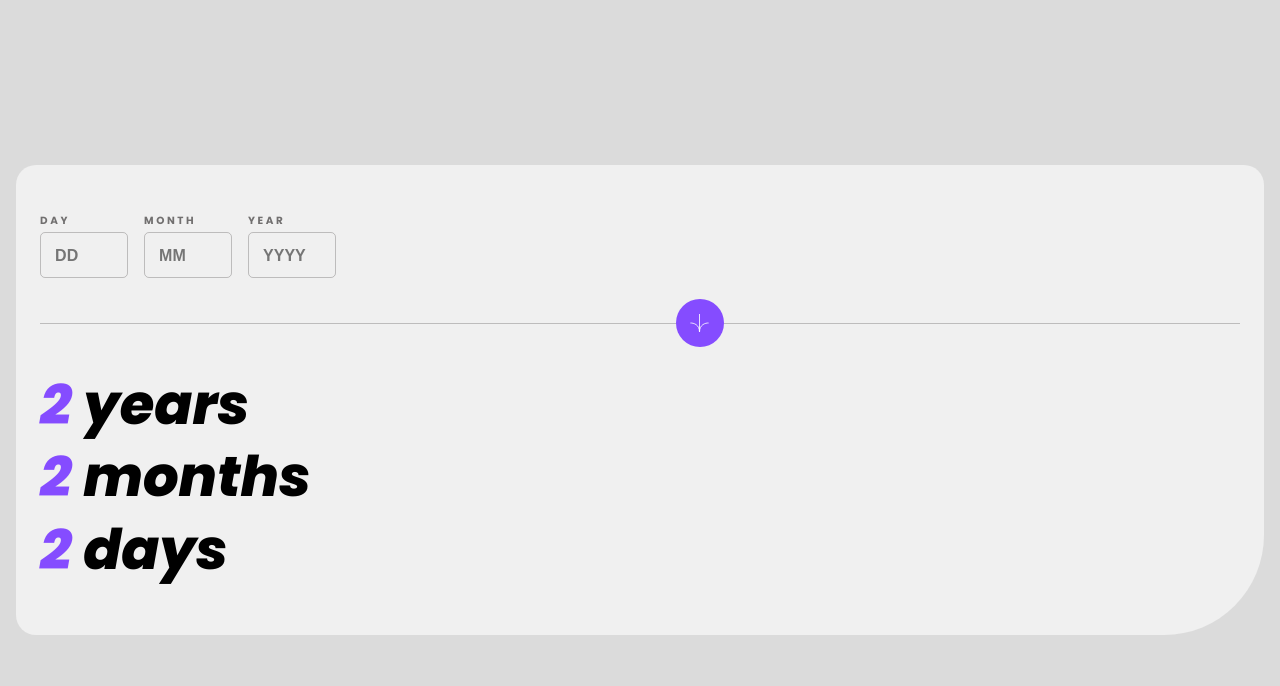
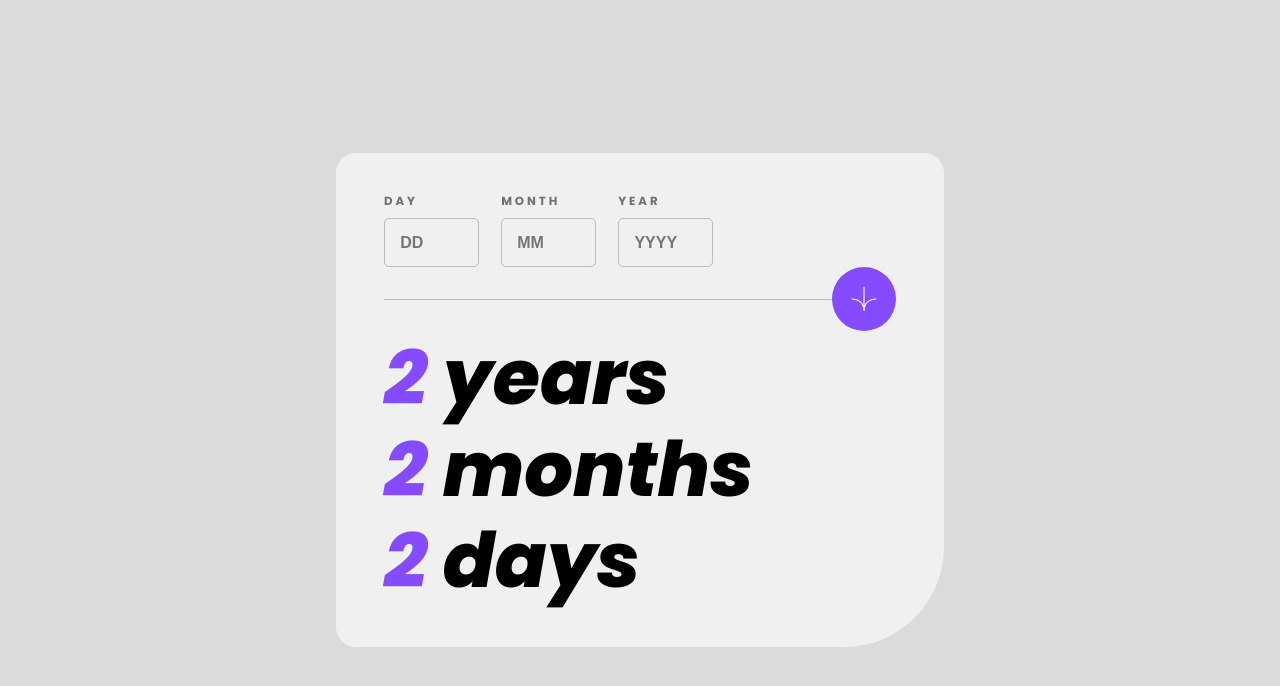
Before and after one commit to NorimNori/age-calculator-gap, a React (Vite) app: page / in a window 1280 px wide. Shown: the top 686 px of the page. Built offline with nearby package versions, Linux system fonts and the light colour scheme.

Commit message:
feat: add responsive

```diff
--- a/src/App.scss
+++ b/src/App.scss
@@ -2,6 +2,7 @@
 
 main {
     width: 100%;
+    max-width: 38rem;
     padding: 3em 1.5em;
     border-radius: 20px 20px 100px 20px;
     background-color: colors.$offWhite;
@@ -21,9 +22,15 @@ main {
 
 .input {
     display: flex;
-    gap: 1rem;
+    gap: clamp(0.8rem, 0.554rem + 1.052vw, 1.5rem);
 }
 
 .output {
     width: 100%;
 }
+
+@media (min-width: 768px) {
+    main {
+        padding: 2.5em 3em;
+    }
+}
--- a/src/components/division/Division.scss
+++ b/src/components/division/Division.scss
@@ -3,14 +3,13 @@
 .division {
     width: 100%;
     height: auto;
-    margin: 2.8em 0;
     position: relative;
 
     &__line {
         width: 100%;
         height: 1px;
         display: block;
-        margin: 2.8em 0;
+        margin: 3em 0;
         background-color: rgba(colors.$smokeyGrey, .4);
     }
 
@@ -22,7 +21,8 @@
 
         position: absolute;
         top: -1.5em;
-        right: 43%;
+        left: 50%;
+        transform: translateX(-50%);
 
         background: {
             image: url(../../../public/icon-arrow.svg);
@@ -33,3 +33,15 @@
         }
     }
 }
+
+@media (min-width: 768px) {
+    .division__line {
+        margin: 2em 0;
+    }
+    .division__icon {
+        width: 4em;
+        height: 4em;
+        top: -2em;
+        transform: translateX(300%);
+    }
+}
--- a/src/components/input/Input.scss
+++ b/src/components/input/Input.scss
@@ -6,10 +6,10 @@
     width: auto;
 
     &-label {
-        font-size: .65rem;
+        font-size: clamp(0.65rem, 0.615rem + 0.15vw, 0.75rem);
         font-weight: 700;
         letter-spacing: .25em;
-        margin-bottom: .3em;
+        margin-bottom: clamp(0.3rem, 0.23rem + 0.3vw, 0.5rem);
         color: colors.$smokeyGrey;
     }
 
@@ -17,7 +17,7 @@
         width: 5em;
         height: 2.6em;
         padding: .8em;
-        font-size: 1.1rem;
+        font-size: clamp(1.1rem, 1.065rem + 0.15vw, 1.2rem);
         font-weight: 900;
         border-radius: 5px;
         background-color: transparent;
@@ -34,3 +34,10 @@
         caret-color: colors.$purple;
     }
 }
+
+@media (max-width: 374px) {
+    .input__date-field {
+        width: 4.1em;
+        height: 2.1em;
+    }
+}
--- a/src/components/output/Output.scss
+++ b/src/components/output/Output.scss
@@ -2,12 +2,16 @@
 
 .output__date {
     width: 100%;
-    font-size: 3.5rem;
+    font-size: clamp(3.5rem, 2.972rem + 2.254vw, 5rem);
     font-weight: 800;
     font-style: italic;
-    line-height: 1.3;
+    line-height: 1.2;
 
     &-value {
         color: colors.$purple;
     }
+
+    @media (max-width: 374px) {
+        font-size: 3.1rem;
+    }
 }
```
